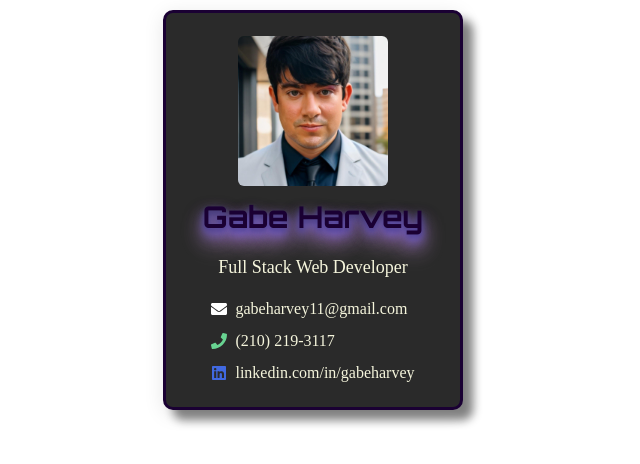
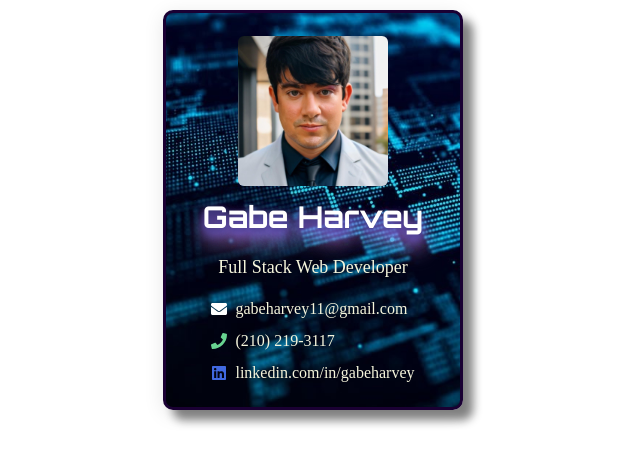
Before and after one commit to gabeharvey/Digital-Card-React, a React (Vite) app: page / in a window 1280 px wide. Shown: the top 464 px of the page, without its empty margins (327-967 px from the left). Built offline with nearby package versions, Linux system fonts and the light colour scheme; a web font is replaced by a local one.

Commit message:
Updated background image

```diff
--- a/src/components/MainContent.jsx
+++ b/src/components/MainContent.jsx
@@ -48,11 +48,13 @@ const MainContent = () => {
     position: 'absolute',
     width: '100%',
     height: '100%',
-            backgroundColor: '#2a2a2a',
+    backgroundImage: 'url("/tech-photo.jpg")', // Replace with the actual path to your image
+    backgroundSize: 'cover', // Ensures the image covers the entire area
+    backgroundPosition: 'center', // Centers the image within the div
     borderRadius: '10px',
     border: '3px solid #1A0033',
     padding: '16px',
-            boxShadow: "gray 10px 10px 10px"
+    boxShadow: "gray 10px 10px 10px",
           }}
         >
           <Flex direction="column" align="center" justify="center" height="100%">
@@ -63,7 +65,7 @@ const MainContent = () => {
               alt="Profile Image"
               mb={2}
             />
-            <Text className='card-name' fontSize="3xl" fontWeight="bold" color="#1A0033" fontFamily="'Orbitron', cursive" marginBottom= '15px' sx={{
+            <Text className='card-name' fontSize="3xl" fontWeight="bold" color="white" fontFamily="'Orbitron', cursive" marginBottom= '15px' sx={{
                 textShadow: `
                     0px 3px 5px rgba(72, 61, 139, 0.9),
                     0px 6px 10px rgba(123, 104, 238, 0.8),
@@ -101,6 +103,9 @@ const MainContent = () => {
             width: '100%',
             height: '100%',
             transform: 'rotateY(180deg)',
+    backgroundImage: 'url("/tech-photo.jpg")', // Replace with the actual path to your image
+    backgroundSize: 'cover', // Ensures the image covers the entire area
+    backgroundPosition: 'center', // Centers the image within the div
             backgroundColor: '#2a2a2a',
             borderRadius: '10px',
             border: '3px solid #1A0033',
@@ -108,7 +113,7 @@ const MainContent = () => {
             alignItems: 'center',
             justifyContent: 'center',
             textAlign: 'center',
-            color: '#1A0033',
+            color: 'white',
             fontSize: '2.1rem',
             fontFamily: "'Orbitron', cursive",
             fontWeight: 'bold',
```
Also changed, not shown: public/tech-photo.jpg (added). Lines whose indentation alone changed are shown as unchanged.
